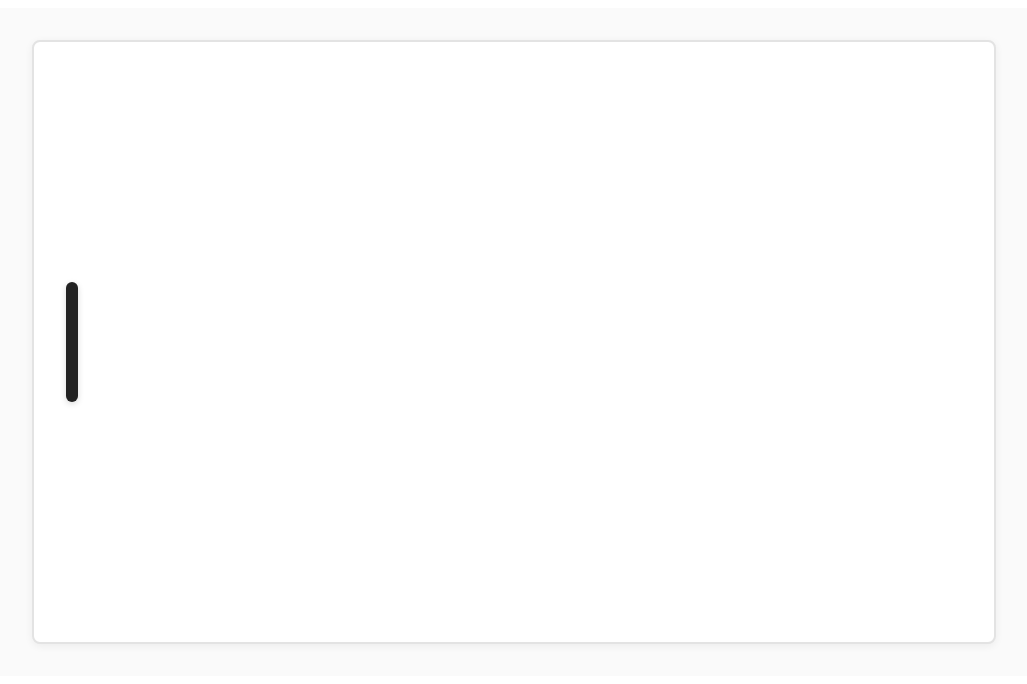
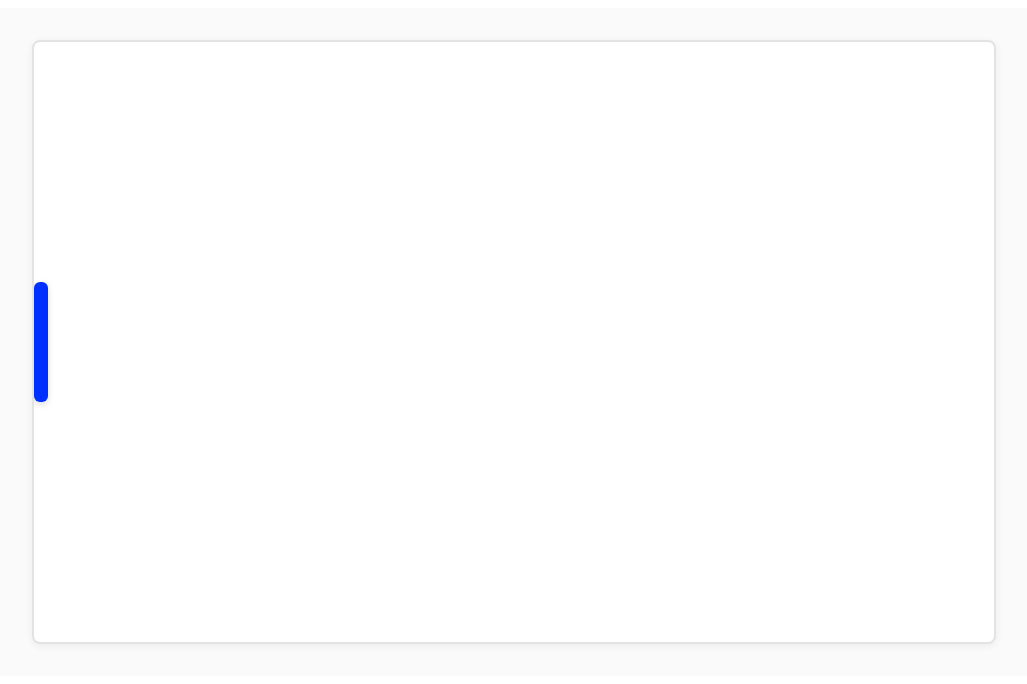
Before and after one commit to Delan60/ping-pong, a React (Vite) app: page / in a window 1280 px wide. Shown: the top 684 px of the page, without its empty margins (126-1153 px from the left). Built offline with nearby package versions, Linux system fonts and the light colour scheme.

Commit message:
fixed paddle style

```diff
--- a/src/components/paddle.module.css
+++ b/src/components/paddle.module.css
@@ -1,10 +1,10 @@
 .paddle {
   position: absolute;
-  left: 32px;
   top: 50%;
   transform: translateY(-50%);
-  width: 12px;
-  background: #222;
+  width: 14px;
+  background: #0030ff;
   border-radius: 6px;
+  will-change: transform;
   box-shadow: 0 2px 6px rgba(0,0,0,0.15);
 }
```
Also changed, not shown: 1 other file (tests, documents, lock files or other folders).
